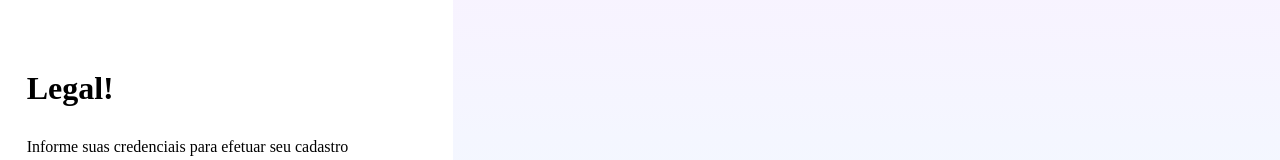
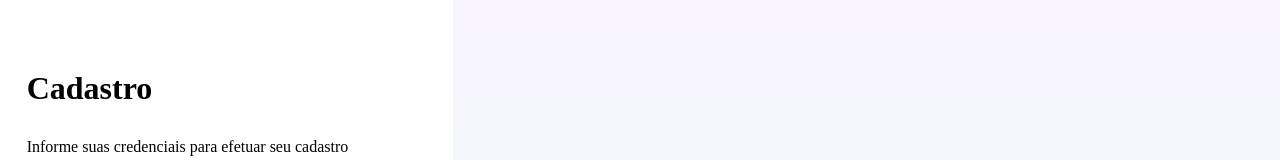
Before and after one commit to rodrigobunhak/app-auth, a React (Vite) app in the folder client/: page /login in a window 1280 px wide. Both pictures are taken after a click on the button "Sign Up". Shown: the part 138-298 px from the top of the page. Built offline with nearby package versions, Linux system fonts and the light colour scheme.

Commit message:
Fix error message style

```diff
--- a/client/src/components/SignIn/styles.ts
+++ b/client/src/components/SignIn/styles.ts
@@ -14,8 +14,7 @@ export const Title = styled.h1`
 
 export const ErrorMessage = styled.div`
   color: red;
-  font-size: 14px;
-  margin-top: -8px;
+  font-size: 12px;
 `;
 
 export const SignUpContainer = styled.div`
--- a/client/src/components/SignUp/index.tsx
+++ b/client/src/components/SignUp/index.tsx
@@ -53,7 +53,7 @@ export const SignUp: React.FC<SignUpProps> = ({ onBackClick }) => {
 
   return (
     <Form onSubmit={handleSubmit}>
-      <Title>Legal!</Title>
+      <Title>Cadastro</Title>
       <p>Informe suas credenciais para efetuar seu cadastro</p>
       <InputText
         type="text"
--- a/client/src/components/SignUp/styles.ts
+++ b/client/src/components/SignUp/styles.ts
@@ -14,6 +14,5 @@ export const Title = styled.h1`
 
 export const ErrorMessage = styled.div`
   color: red;
-  font-size: 14px;
-  margin-top: -8px;
+  font-size: 12px;
 `;
```
